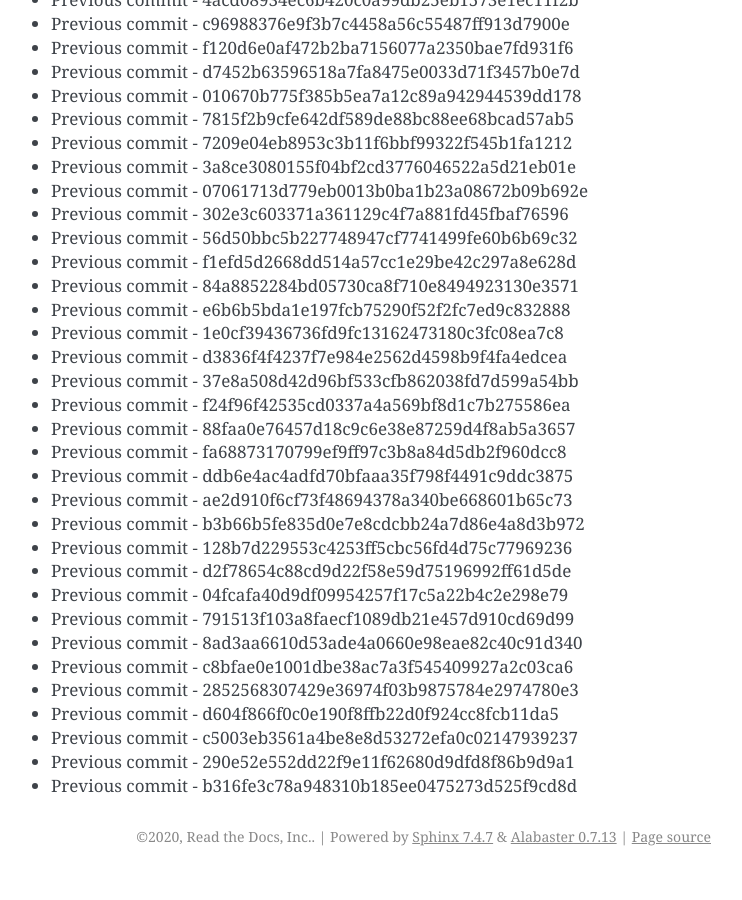
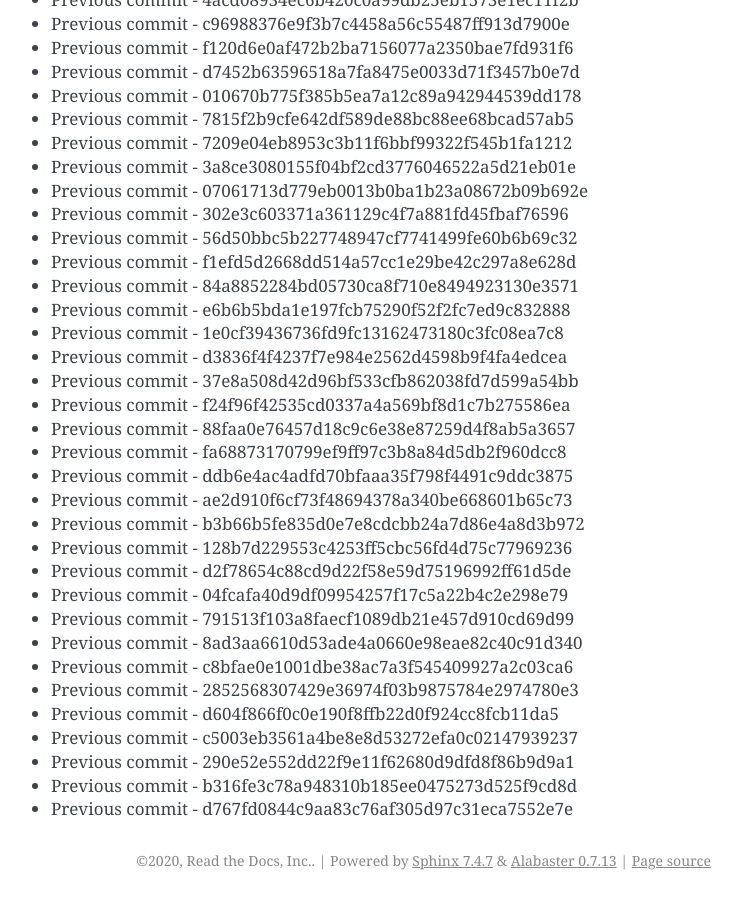
Before and after one commit to readthedocs/rtd-git-stresstest, a Sphinx documentation site: the page built from docs/updates.rst, in a window 1280 px wide and 900 px high, scrolled down 38873 px. Shown: the whole window, without its empty margins (399-1141 px from the left). Built offline with Sphinx 7.4.7, drawn with Linux system fonts in a browser that asks for light colours; before the commit the page ends 39749 px from its top, so only the background shows below that.

Commit message:
Generating commit from previous: d767fd0844c9aa83c76af305d97c31eca7552e7e

```diff
--- a/docs/updates.rst
+++ b/docs/updates.rst
@@ -1665,3 +1665,4 @@ It can be tested for any performance characteristics.
 * Previous commit - c5003eb3561a4be8e8d53272efa0c02147939237
 * Previous commit - 290e52e552dd22f9e11f62680d9dfd8f86b9d9a1
 * Previous commit - b316fe3c78a948310b185ee0475273d525f9cd8d
+* Previous commit - d767fd0844c9aa83c76af305d97c31eca7552e7e
```
